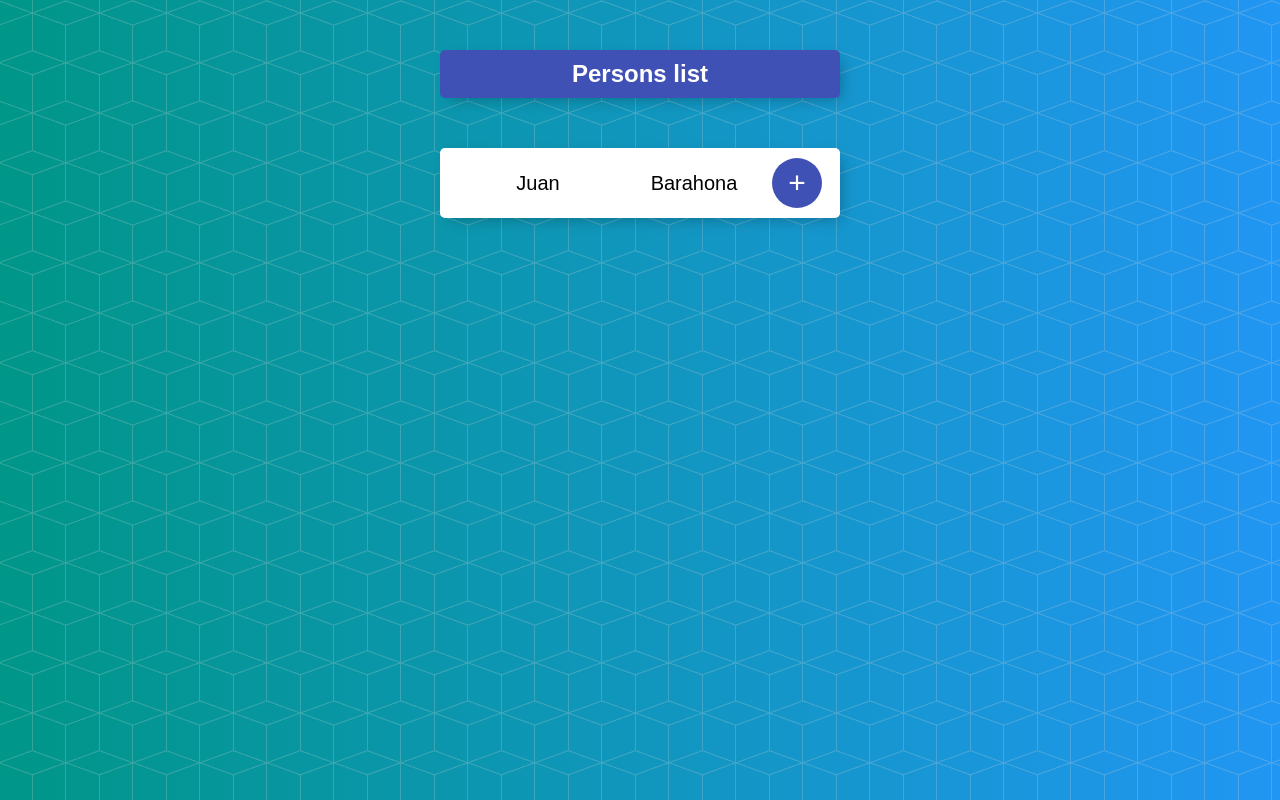
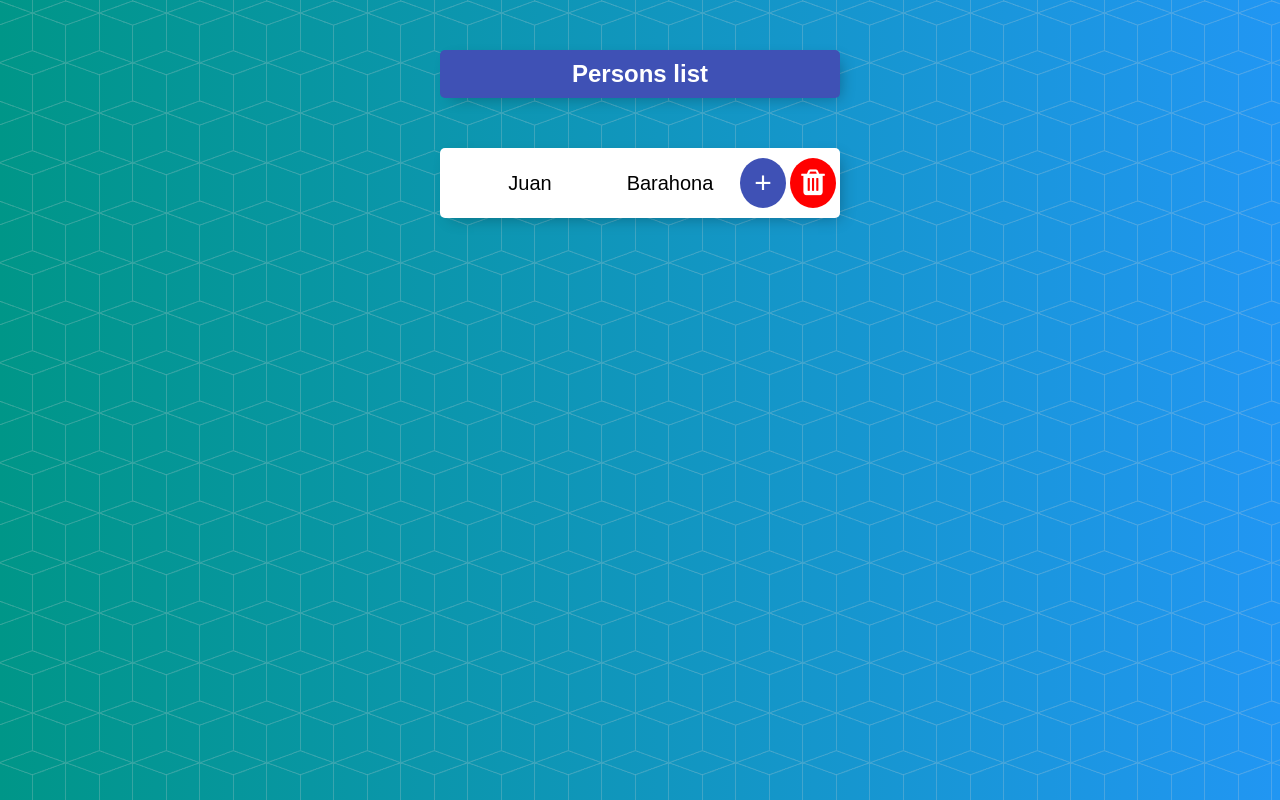
Before and after one commit to jfbarahonag/persons-list, an Angular app: page /people/0 in a window 1280 px wide. Shown: the top 800 px of the page. Built offline with nearby package versions, Linux system fonts and the light colour scheme.

Commit message:
remove person feature has been implemented

```diff
--- a/src/app/persons.service.ts
+++ b/src/app/persons.service.ts
@@ -41,4 +41,8 @@ export class PersonsService {
   updatePerson(idx: number, newPersonData: Person) {
     this.persons[idx] = newPersonData;
   }
+
+  removePersonByIdx(idx: number) {
+    this.persons.splice(idx, 1);
+  }
 }
--- a/src/app/persons/form/form.component.html
+++ b/src/app/persons/form/form.component.html
@@ -16,6 +16,13 @@
       placeholder="Last name"
       [(ngModel)]="lastName"
     />
-    <button type="submit" style="cursor: pointer">+</button>
+    <button type="submit" style="cursor: pointer; margin-right: 4px">+</button>
+    <button
+      *ngIf="idx"
+      type="button"
+      (click)="removePerson()"
+      style="cursor: pointer; margin-right: 4px"
+      class="button-red"
+    ><i class="fa fa-trash"></i></button>
   </form>
 </section>
--- a/src/app/persons/form/form.component.ts
+++ b/src/app/persons/form/form.component.ts
@@ -22,7 +22,7 @@ export class FormComponent implements OnInit {
     })
   }
   ngOnInit(): void {
-    this.idx = this.route.snapshot.params['id']
+    this.idx = this.route.snapshot.params['id'];
 
     if (!this.idx) return // add new person
 
@@ -43,7 +43,7 @@ export class FormComponent implements OnInit {
 
   firstName: string | null = null;
   lastName: string | null = null;
-  idx: number | null = null;
+  idx: number | undefined = undefined;
 
   getPersonsLength() {
     return this.personsService.getList().length;
@@ -63,7 +63,7 @@ export class FormComponent implements OnInit {
     if (JSON.stringify(newName) !== JSON.stringify(nameTemplate)) {
       // create person
       const newPerson = new Person(newName);
-      if (!this.idx) {
+      if (this.idx === undefined) {
         // Add new person
         this.loggingService.log(`New person: ${newName.first} ${newName.last}`);
         this.personsService.addPerson(newPerson);
@@ -82,4 +82,12 @@ export class FormComponent implements OnInit {
   clearPersonsList() {
     this.personsService.clearList();
   }
+
+  removePerson(){
+    if (this.idx === undefined) return;
+    // remove person
+    this.personsService.removePersonByIdx(this.idx);
+    // go to people endpoint
+    this.router.navigate(['people']);
+  }
 }
--- a/src/styles.css
+++ b/src/styles.css
@@ -66,6 +66,10 @@ button {
   border-width: 0;
 }
 
+.button-red {
+  background-color: red;
+}
+
 input[type="text"] {
   text-align: center;
   height: 60px;
```
